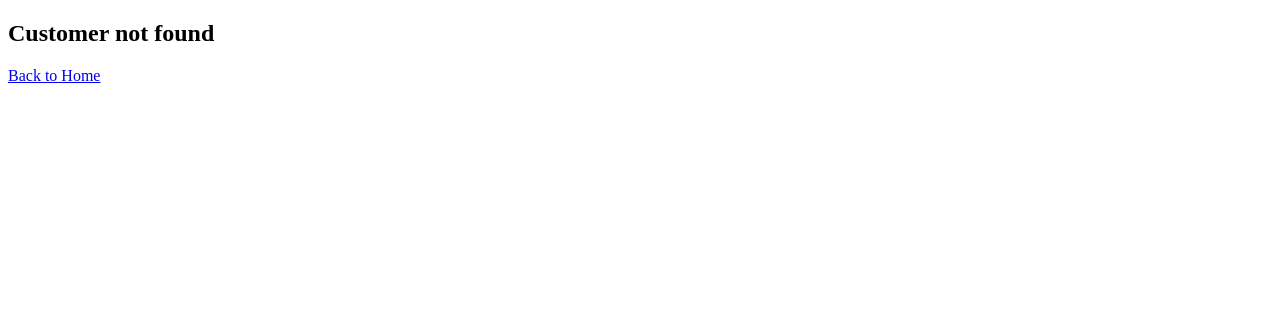
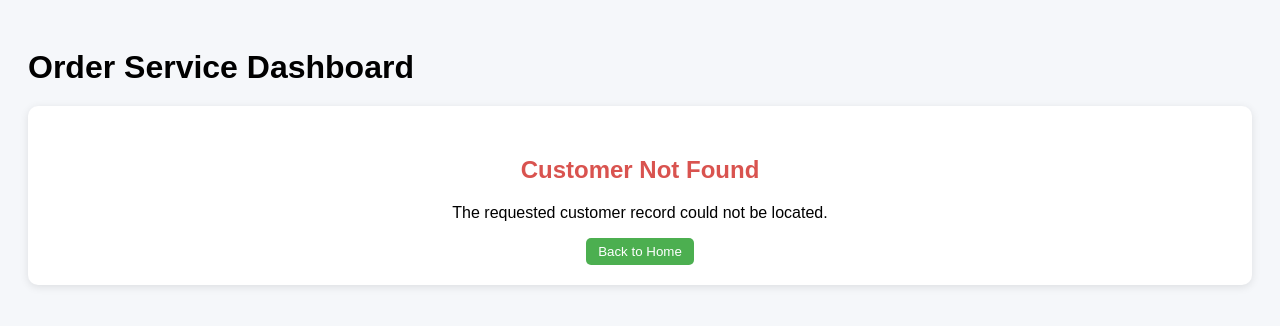
Before and after one commit to donsquido/Order_Service, a Flask app: page / in a window 1280 px wide. Shown: the top 326 px of the page. Run offline with Flask 3, Linux system fonts and the light colour scheme; data that the repository does not hold is empty.

Commit message:
Updated /orders route to return HTML templates with 404 error page

```diff
--- a/app/api.py
+++ b/app/api.py
@@ -46,10 +46,10 @@ def get_orders():
     data = order_service.get_orders_by_customer(identifier)
 
     if not data:
-        return jsonify({"error": "Customer not found"}), 404
+        return render_template("404.html"), 404
 
-    return jsonify(data), 200
 
+    return render_template("orders.html", data=data)
 
 @api_bp.route('/health', methods=['GET'])
 def health_check():
--- a/app/templates/error.html
+++ b/app/templates/error.html
@@ -1,13 +1,56 @@
 <!DOCTYPE html>
 <html>
 <head>
-    <title>Error</title>
+    <title>Error - Customer Not Found</title>
+    <style>
+        body {
+            font-family: Arial;
+            background-color: #f5f7fa;
+            padding: 20px;
+        }
+
+        h1 {
+            margin-bottom: 20px;
+        }
+
+        .card {
+            background: white;
+            padding: 20px;
+            border-radius: 10px;
+            box-shadow: 0 2px 8px rgba(0,0,0,0.1);
+            margin-bottom: 20px;
+            text-align: center;
+        }
+
+        h2 {
+            margin-top: 30px;
+            color: #d9534f; /* red for error */
+        }
+
+        button {
+            padding: 6px 12px;
+            border: none;
+            background-color: #4CAF50;
+            color: white;
+            border-radius: 5px;
+            cursor: pointer;
+        }
+
+        button:hover {
+            background-color: #45a049;
+        }
+    </style>
 </head>
+
 <body>
 
-<h2>{{ message }}</h2>
+<h1>Order Service Dashboard</h1>
 
-<a href="/">Back to Home</a>
+<div class="card">
+    <h2>Customer Not Found</h2>
+    <p>The requested customer record could not be located.</p>
+    <a href="/"><button>Back to Home</button></a>
+</div>
 
 </body>
 </html>
```
